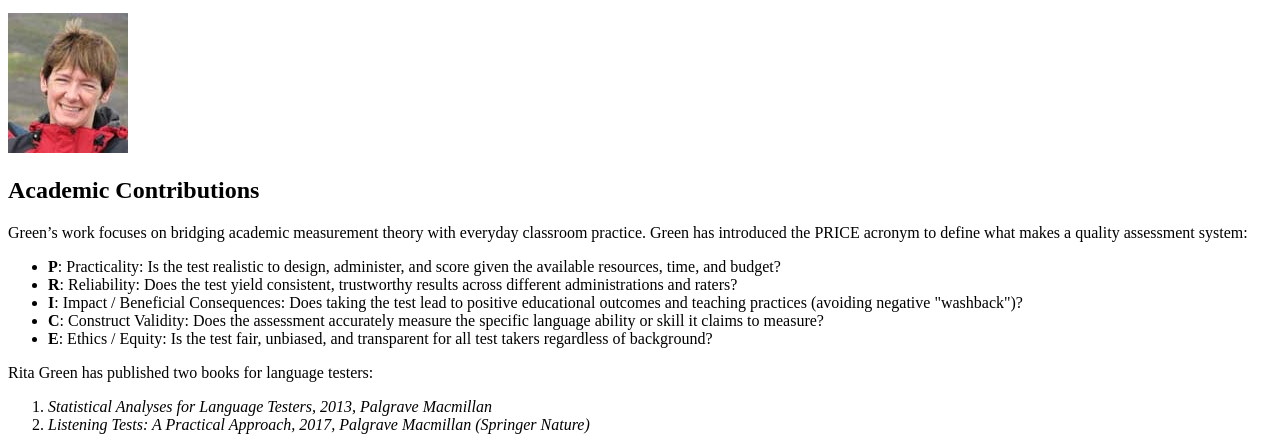
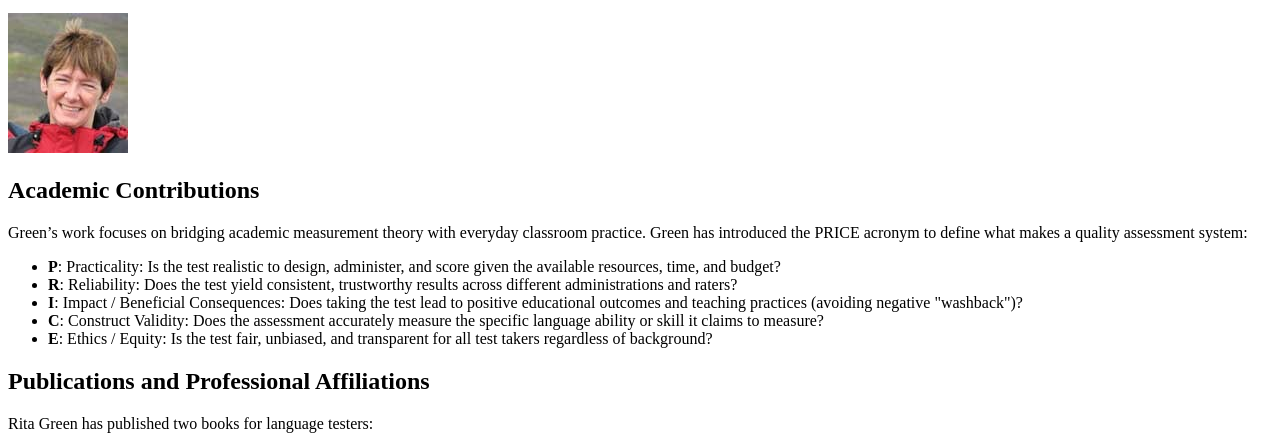
Before and after one commit to IngaFZ/Tribute_page_IFZ, a plain HTML site: page index.html in a window 1280 px wide. Shown: the part 137-583 px from the top of the page. Drawn offline with Linux system fonts and the light colour scheme.

Commit message:
warning 3

```diff
--- a/index.html
+++ b/index.html
@@ -39,6 +39,7 @@
                 </ul>
         </section>
         <section>
+            <h2>Publications and Professional Affiliations</h2>
             <p>Rita Green has published two books for language testers:
             <ol>
                 <li><i>Statistical Analyses for Language Testers, 2013, Palgrave Macmillan</i></li>
@@ -61,7 +62,8 @@
     <footer>
         <p>&copy; 2026 IFZ Tribute Portal.</p>
         <p>Honoring the scholarly achievements of Dr. Rita Green in Language Testing.<p>
-        <a href="#top">Back to Top<a> <a href="https://validator.w3.org/" target="_blank">/W3C HTML5 Validator</a>
+        <a href="#top">Back to Top<a>
+            <a href="https://validator.w3.org/" target="_blank">/W3C HTML5 Validator</a>
         </footer>
 </body>
 </html>
```
